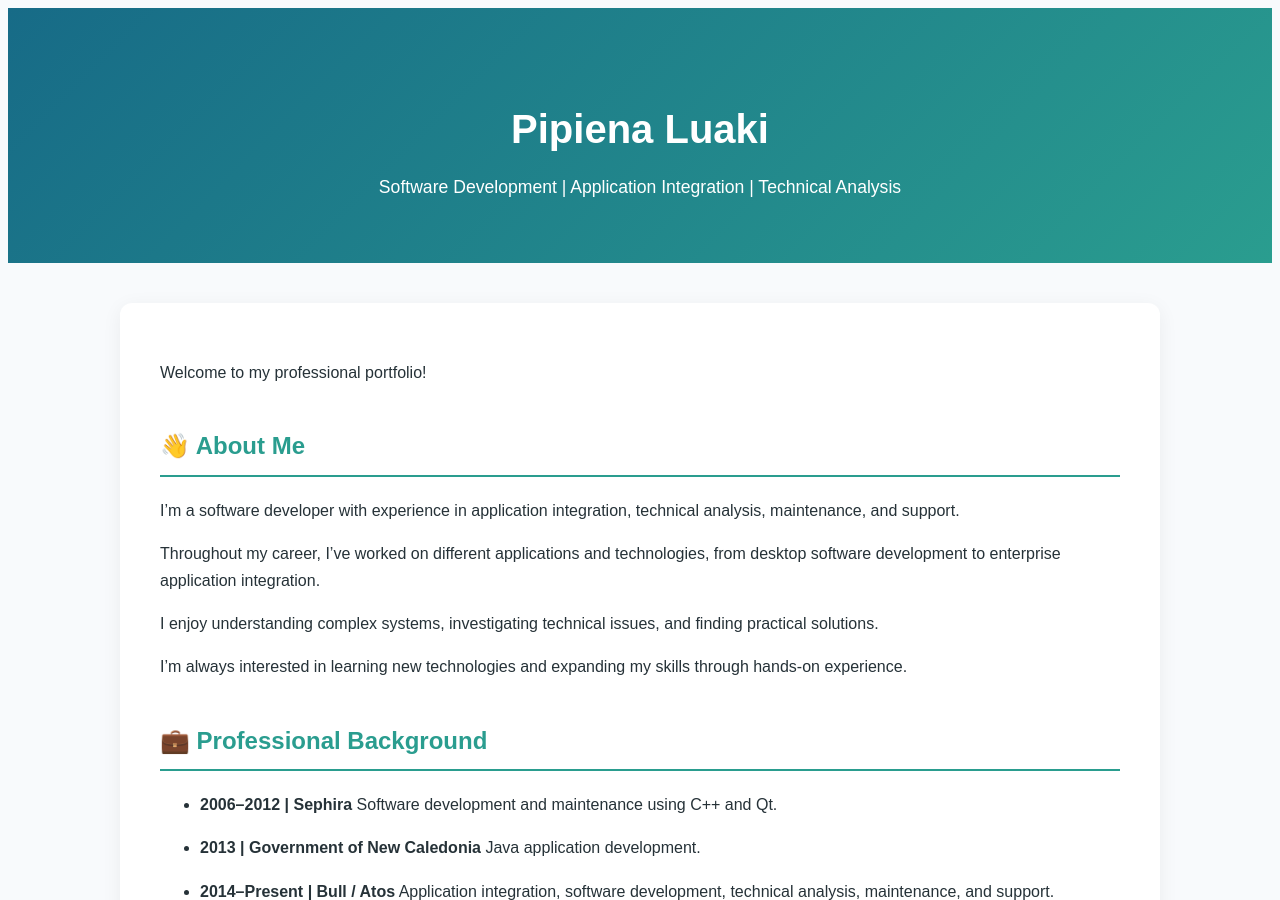
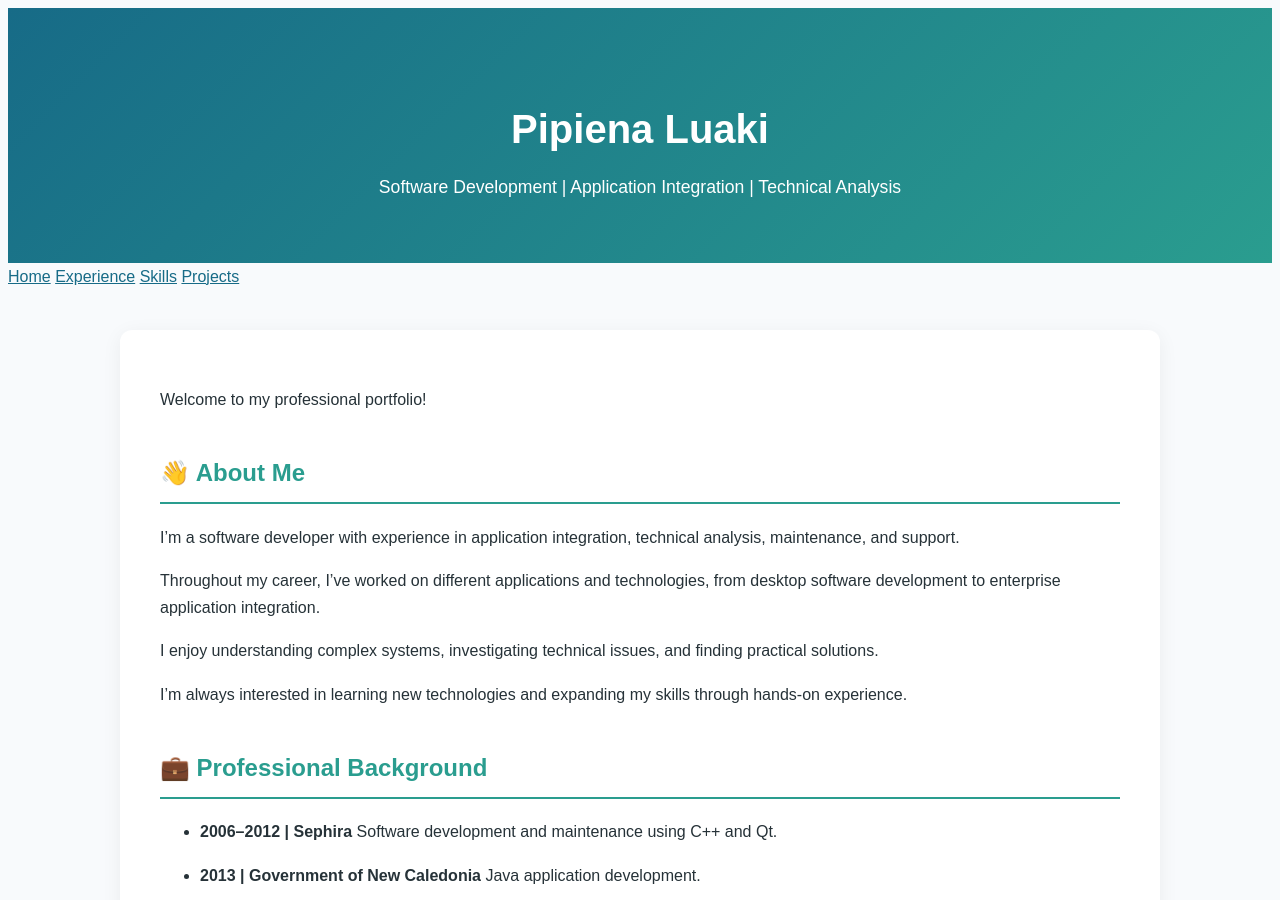
Before and after one commit to pluaki/pluaki.github.io, a Jekyll site: the page built from index.md, in a window 1280 px wide and 900 px high. Built offline with Jekyll 4.4.1, drawn with Linux system fonts in a browser that asks for light colours.

Commit message:
feat: add portfolio navigation

```diff
--- a/_layouts/default.html
+++ b/_layouts/default.html
@@ -13,6 +13,14 @@
     <p>Software Development | Application Integration | Technical Analysis</p>
   </header>
 
+  <!-- Menu de navigation -->
+  <nav class="site-nav" aria-label="Main navigation">
+    <a href="{{ '/' | relative_url }}">Home</a>
+    <a href="{{ '/#professional-background' | relative_url }}">Experience</a>
+    <a href="{{ '/#technical-skills' | relative_url }}">Skills</a>
+    <a href="{{ '/#projects' | relative_url }}">Projects</a>
+  </nav>
+
   <main>
     {{ content }}
   </main>
```
